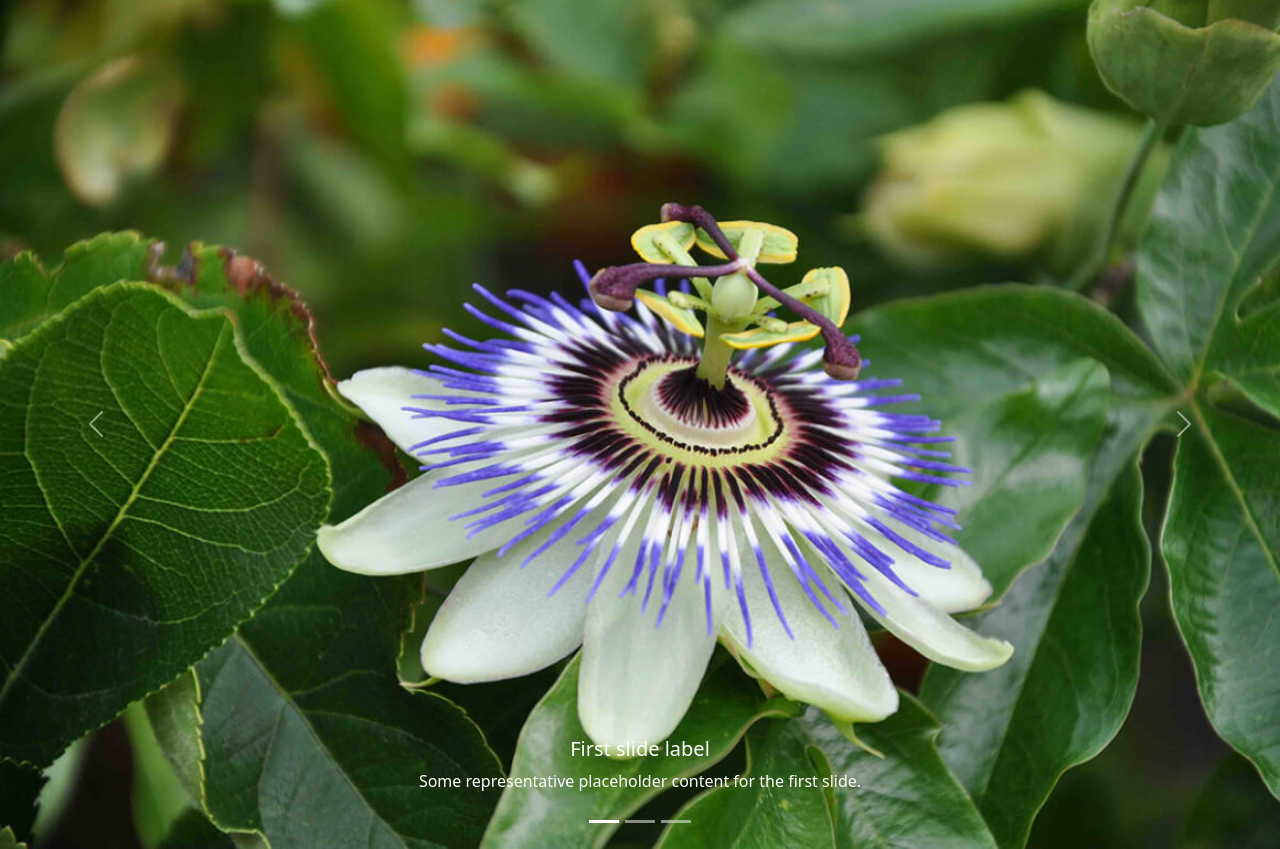
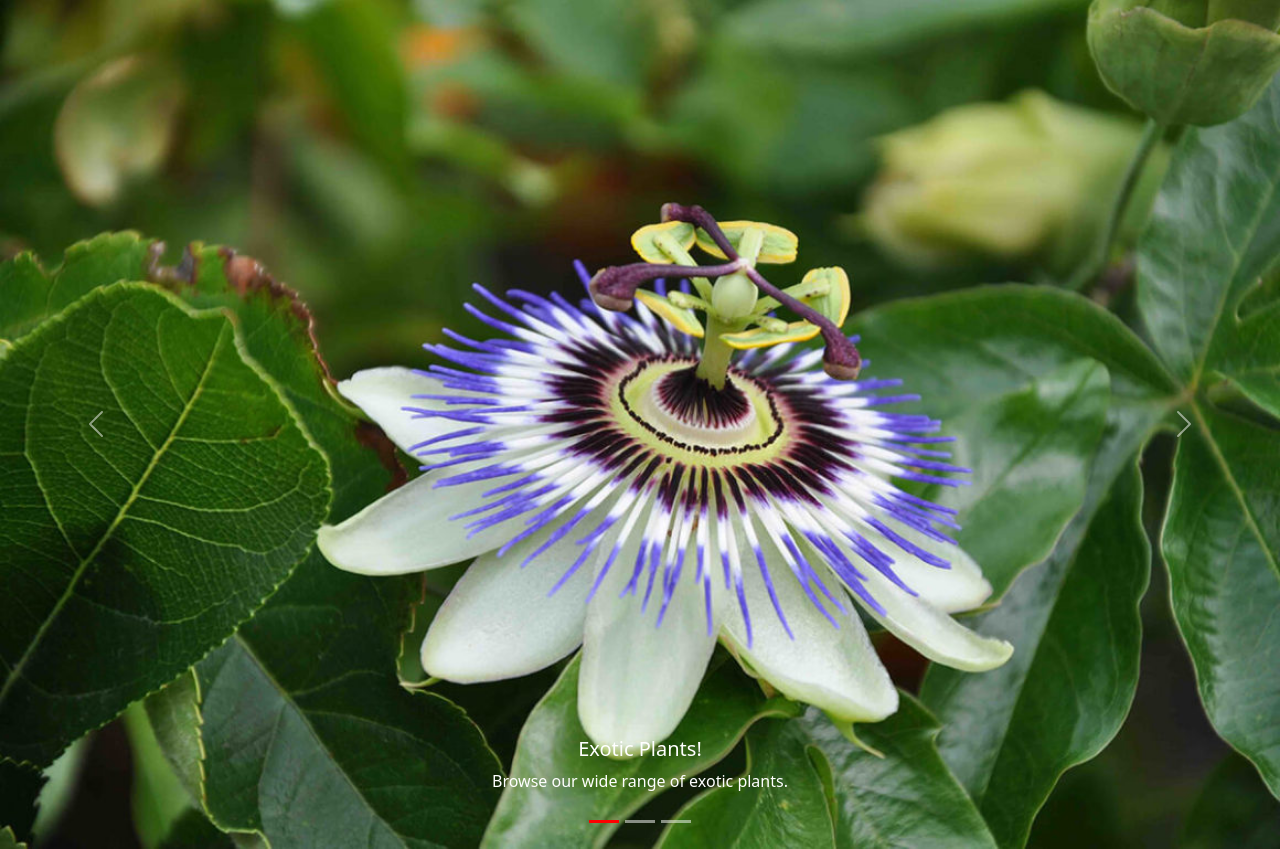
Before and after one commit to nisa78/database-design-project, a Django app: page / in a window 1280 px wide. Shown: the part 101-950 px from the top of the page. Run offline with Django 3.2, Linux system fonts and the light colour scheme.

Commit message:
updated text

```diff
--- a/db_app/templates/db_project/home.html
+++ b/db_app/templates/db_project/home.html
@@ -39,6 +39,10 @@
 		right: 0;
 
 	}
+	.carousel-indicators .active{
+    background-color: #f00;
+	}
+
 
 	h1 {text-align: center;}
   </style>
@@ -73,22 +77,22 @@
       <div class="carousel-item active">
         <img src="{% static "plant1.jpg" %}" class="d-block w-100" alt="...">
         <div class="carousel-caption d-none d-md-block">
-          <h5>First slide label</h5>
-          <p>Some representative placeholder content for the first slide.</p>
+          <h5>Exotic Plants!</h5>
+          <p>Browse our wide range of exotic plants.</p>
         </div>
       </div>
       <div class="carousel-item">
-        <img src="{% static "caution.png" %}" class="d-block w-100" alt="...">
+        <img style="text-align:center;" src="{% static "AlligatorBoots.jpg" %}" class="d-block w-100" height="1000" alt="...">
         <div class="carousel-caption d-none d-md-block">
-          <h5>First slide label</h5>
-          <p>Some representative placeholder content for the first slide.</p>
+          <h5> <strong>Exotic Clothes!</strong></h5>
+          <p><strong>We have everything from alligator boots to rare basketball shoes.</strong></p>
         </div>
       </div>
       <div class="carousel-item">
-        <img src="{% static "heaven.png" %}" class="d-block w-100" alt="...">
+        <img src="{% static "exoticCar.jpg" %}" class="d-block w-100" alt="...">
         <div class="carousel-caption d-none d-md-block">
-          <h5>First slide label</h5>
-          <p>Some representative placeholder content for the first slide.</p>
+          <h5>Exotic Cars!</h5>
+          <p>Our selection of exotic cars will have you wondering if there's anything exotic we don't sell!</p>
         </div>
       </div>
     </div>
```
